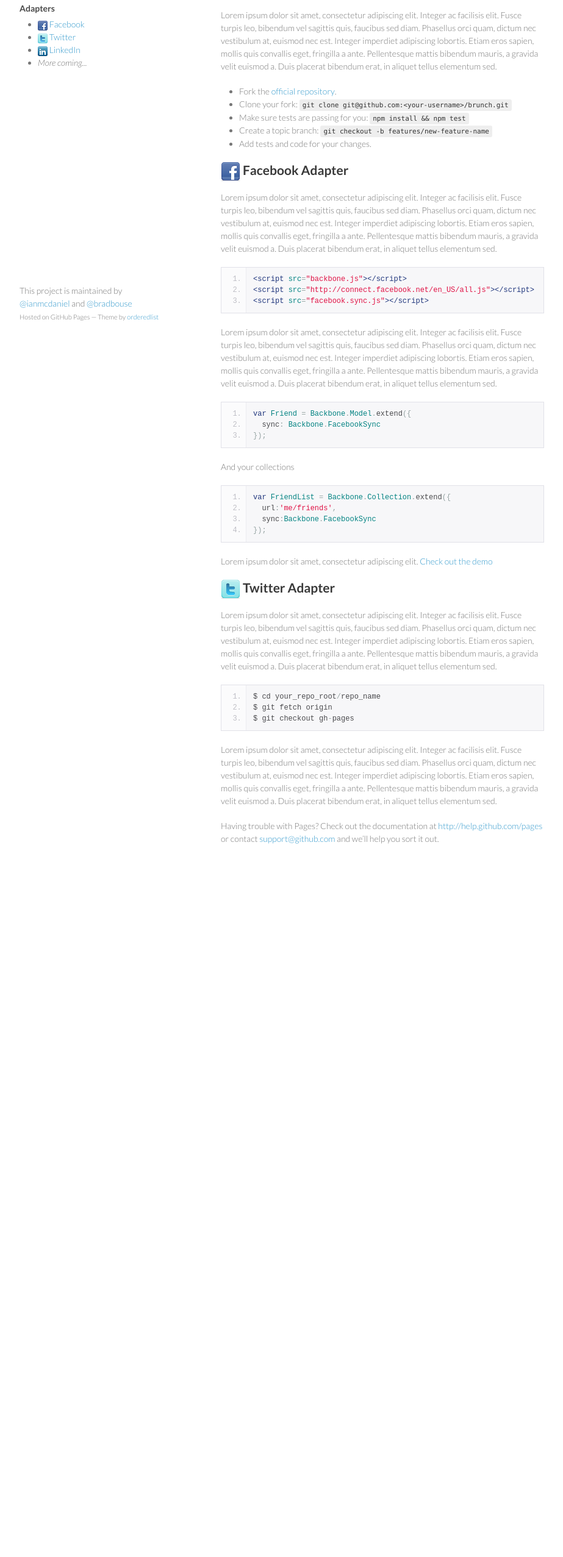
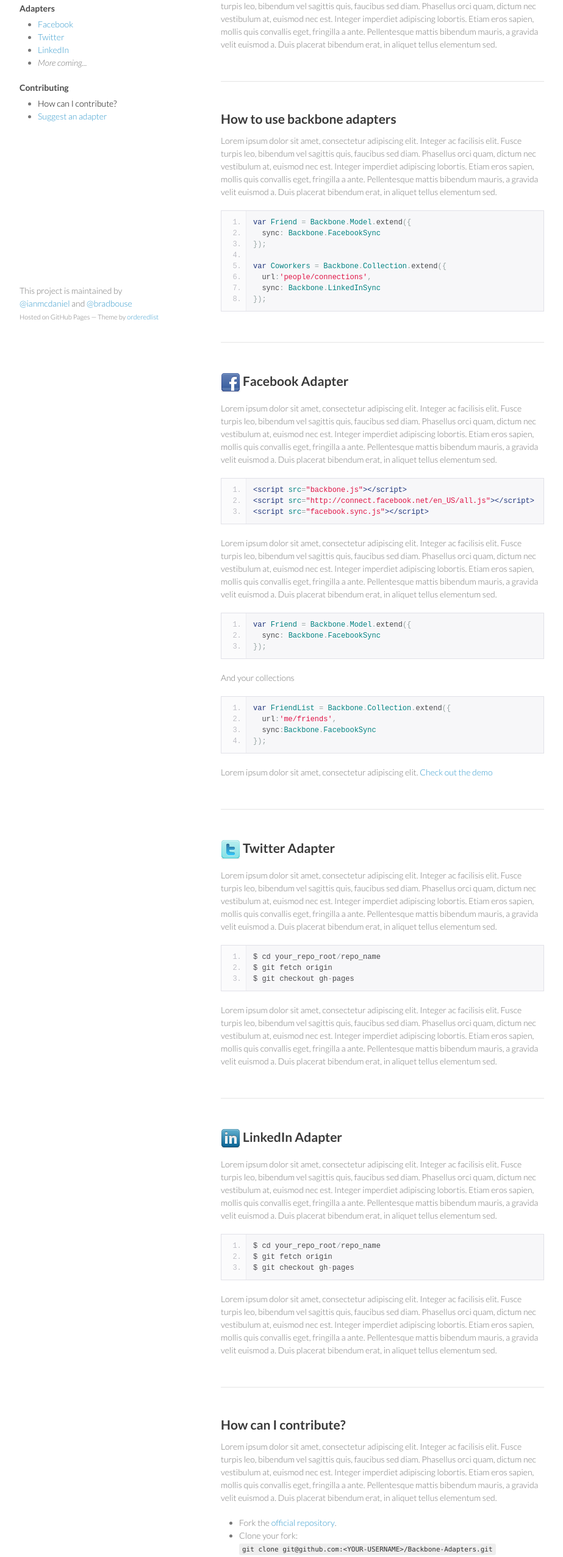
Before and after one commit to ianmcdaniel/backbone-adapters, a plain HTML site: page index.html in a window 1280 px wide. Shown: the part 241-2795 px from the top of the page at 61% size, without its empty margins (178-1101 px from the left). Before the commit the page ends 1902 px from the top, so only its background shows below. Drawn offline with Linux system fonts and the light colour scheme.

Commit message:
structuring the page

```diff
--- a/index.html
+++ b/index.html
@@ -35,42 +35,41 @@
         <h4>Backbone Adapters</h4>
         <ul class="nav">
           <li><a href="#what_is_this">What is this?</a></li>
-          <li><a href="#how_to_contribute">How can I contribute?</a></li>
+          <li><a href="#how_to_use">How to use adapters</a></li>
         </ul>
         <h4>Adapters</h4>
         <ul class="nav">
-          <li>
-            <a href="#facebook">
-              <img src="images/icons/facebook_16.png" /> Facebook
-            </a>
-          </li>
-          <li>
-            <a href="#twitter">
-              <img src="images/icons/twitter_16.png" /> Twitter
-            </a>
-          </li>
-          <li>
-            <a href="#linkedin">
-              <img src="images/icons/linkedin_16.png" /> LinkedIn
-            </a>
-          </li>
+          <li><a href="#facebook">Facebook</a></li>
+          <li><a href="#twitter">Twitter</a></li>
+          <li><a href="#linkedin">LinkedIn</a></li>
          <li><em>More coming...</em></li>
 
+        </ul>
+        <h4>Contributing</h4>
+        <ul class="nav">
+          <li><a href="#how_to_contribute">How can I contribute?</a></li>
+          <li><a href="#suggestions">Suggest an adapter</a></li>
         </ul>
       </header>
       <section>
         <h2 id="what_is_this">What is this?</h2>
         <p>Lorem ipsum dolor sit amet, consectetur adipiscing elit. Integer ac facilisis elit. Fusce turpis leo, bibendum vel sagittis quis, faucibus sed diam. Phasellus orci quam, dictum nec vestibulum at, euismod nec est. Integer imperdiet adipiscing lobortis. Etiam eros sapien, mollis quis convallis eget, fringilla a ante. Pellentesque mattis bibendum mauris, a gravida velit euismod a. Duis placerat bibendum erat, in aliquet tellus elementum sed.</p>
+        <p>Lorem ipsum dolor sit amet, consectetur adipiscing elit. Integer ac facilisis elit. Fusce turpis leo, bibendum vel sagittis quis, faucibus sed diam. Phasellus orci quam, dictum nec vestibulum at, euismod nec est. Integer imperdiet adipiscing lobortis. Etiam eros sapien, mollis quis convallis eget, fringilla a ante. Pellentesque mattis bibendum mauris, a gravida velit euismod a. Duis placerat bibendum erat, in aliquet tellus elementum sed.</p>
+<hr>
+        <h2 id="how_to_use">How to use backbone adapters</h2>
+        <p>Lorem ipsum dolor sit amet, consectetur adipiscing elit. Integer ac facilisis elit. Fusce turpis leo, bibendum vel sagittis quis, faucibus sed diam. Phasellus orci quam, dictum nec vestibulum at, euismod nec est. Integer imperdiet adipiscing lobortis. Etiam eros sapien, mollis quis convallis eget, fringilla a ante. Pellentesque mattis bibendum mauris, a gravida velit euismod a. Duis placerat bibendum erat, in aliquet tellus elementum sed.</p>
+<pre class="prettyprint linenums">
+var Friend = Backbone.Model.extend({
+  sync: Backbone.FacebookSync
+});
 
-        <h2 id="how_to_contribute">How can I contribute?</h2>
-        <p>Lorem ipsum dolor sit amet, consectetur adipiscing elit. Integer ac facilisis elit. Fusce turpis leo, bibendum vel sagittis quis, faucibus sed diam. Phasellus orci quam, dictum nec vestibulum at, euismod nec est. Integer imperdiet adipiscing lobortis. Etiam eros sapien, mollis quis convallis eget, fringilla a ante. Pellentesque mattis bibendum mauris, a gravida velit euismod a. Duis placerat bibendum erat, in aliquet tellus elementum sed.</p>
-        <ul>
-          <li>Fork the <a href="https://github.com/ianmcdaniel/Backbone-Adapters">official repository</a>.</li>
-          <li>Clone your fork: <code>git clone git@github.com:&lt;your-username&gt;/brunch.git</code></li>
-          <li>Make sure tests are passing for you: <code>npm install &amp;&amp; npm test</code></li>
-          <li>Create a topic branch: <code>git checkout -b features/new-feature-name</code></li>
-          <li>Add tests and code for your changes.</li>
-        </ul>
+var Coworkers = Backbone.Collection.extend({
+  url:'people/connections',
+  sync: Backbone.LinkedInSync
+});
+</pre>
+
+<hr>
 
         <h2 id="facebook">
           <img src="images/icons/facebook_32.png" />
@@ -106,7 +105,7 @@
       <a href="#">Check out the demo</a>
       </p>
 
-
+      <hr>
       <h2 id="twitter">
         <img src="images/icons/twitter_32.png" />
         Twitter Adapter
@@ -120,13 +119,37 @@
 </pre>
       <p>Lorem ipsum dolor sit amet, consectetur adipiscing elit. Integer ac facilisis elit. Fusce turpis leo, bibendum vel sagittis quis, faucibus sed diam. Phasellus orci quam, dictum nec vestibulum at, euismod nec est. Integer imperdiet adipiscing lobortis. Etiam eros sapien, mollis quis convallis eget, fringilla a ante. Pellentesque mattis bibendum mauris, a gravida velit euismod a. Duis placerat bibendum erat, in aliquet tellus elementum sed.</p>
 
+  <hr>
+      <h2 id="linkedin">
+        <img src="images/icons/linkedin_32.png" />
+        LinkedIn Adapter
+      </h2>
 
-      <p>Having trouble with Pages? Check out the documentation at <a href="http://help.github.com/pages">http://help.github.com/pages</a> or contact <a href="mailto:support@github.com">support@github.com</a> and we’ll help you sort it out.</p>
-      <p>&nbsp;</p>
-      <p>&nbsp;</p>
-      <p>&nbsp;</p>
-      <p>&nbsp;</p>
-      <p>&nbsp;</p>
+      <p>Lorem ipsum dolor sit amet, consectetur adipiscing elit. Integer ac facilisis elit. Fusce turpis leo, bibendum vel sagittis quis, faucibus sed diam. Phasellus orci quam, dictum nec vestibulum at, euismod nec est. Integer imperdiet adipiscing lobortis. Etiam eros sapien, mollis quis convallis eget, fringilla a ante. Pellentesque mattis bibendum mauris, a gravida velit euismod a. Duis placerat bibendum erat, in aliquet tellus elementum sed.</p>
+<pre class="prettyprint linenums">
+$ cd your_repo_root/repo_name
+$ git fetch origin
+$ git checkout gh-pages
+</pre>
+      <p>Lorem ipsum dolor sit amet, consectetur adipiscing elit. Integer ac facilisis elit. Fusce turpis leo, bibendum vel sagittis quis, faucibus sed diam. Phasellus orci quam, dictum nec vestibulum at, euismod nec est. Integer imperdiet adipiscing lobortis. Etiam eros sapien, mollis quis convallis eget, fringilla a ante. Pellentesque mattis bibendum mauris, a gravida velit euismod a. Duis placerat bibendum erat, in aliquet tellus elementum sed.</p>
+
+
+
+      <hr>
+        <h2 id="how_to_contribute">How can I contribute?</h2>
+        <p>Lorem ipsum dolor sit amet, consectetur adipiscing elit. Integer ac facilisis elit. Fusce turpis leo, bibendum vel sagittis quis, faucibus sed diam. Phasellus orci quam, dictum nec vestibulum at, euismod nec est. Integer imperdiet adipiscing lobortis. Etiam eros sapien, mollis quis convallis eget, fringilla a ante. Pellentesque mattis bibendum mauris, a gravida velit euismod a. Duis placerat bibendum erat, in aliquet tellus elementum sed.</p>
+        <ul>
+          <li>Fork the <a href="https://github.com/ianmcdaniel/Backbone-Adapters" target="_blank">official repository</a>.</li>
+          <li>Clone your fork: <br><code>git clone git@github.com:&lt;YOUR-USERNAME&gt;/Backbone-Adapters.git</code></li>
+          <li>If adding a new adapter, create a new folder for it in the adapters directory</li>
+          <li>If possible, please provide tests and a demo app</li>
+          <li>Create a pull request from your branch</li>
+        </ul>
+        <hr>
+        <h2 id="suggestions">Suggest an adapter</h2>
+        <p>Lorem ipsum dolor sit amet, consectetur adipiscing elit. Integer ac facilisis elit. Fusce turpis leo, bibendum vel sagittis quis, faucibus sed diam. Phasellus orci quam, dictum nec vestibulum at, euismod nec est. Integer imperdiet adipiscing lobortis. Etiam eros sapien, mollis quis convallis eget, fringilla a ante. Pellentesque mattis bibendum mauris, a gravida velit euismod a. Duis placerat bibendum erat, in aliquet tellus elementum sed.</p>
+
+
       </section>
       <footer>
         <p>
--- a/stylesheets/styles.css
+++ b/stylesheets/styles.css
@@ -148,7 +148,16 @@
   display:block;
   text-align:center;
   padding-top:6px;
-  height:40px;
+  height:34px;
+}
+
+ul.buttons a:hover {
+  background:rgba(255,255,255,0.5);
+  box-shadow:0 1px 1px rgba(0,0,0,0.1);
+}
+
+ul.buttons a:active {
+  box-shadow:inset 0 1px 3px rgba(0,0,0,0.2)
 }
 
 strong {
@@ -175,7 +184,7 @@
 section {
   width:530px;
   float:right;
-  padding-bottom:50px;
+  padding-bottom:550px;
 }
 
 small {
@@ -186,7 +195,7 @@
   border:0;
   background:#e5e5e5;
   height:1px;
-  margin:0 0 20px;
+  margin:50px 0;
 }
 
 footer {
```
Also changed, not shown: javascripts/lib/scrollspy.js.
